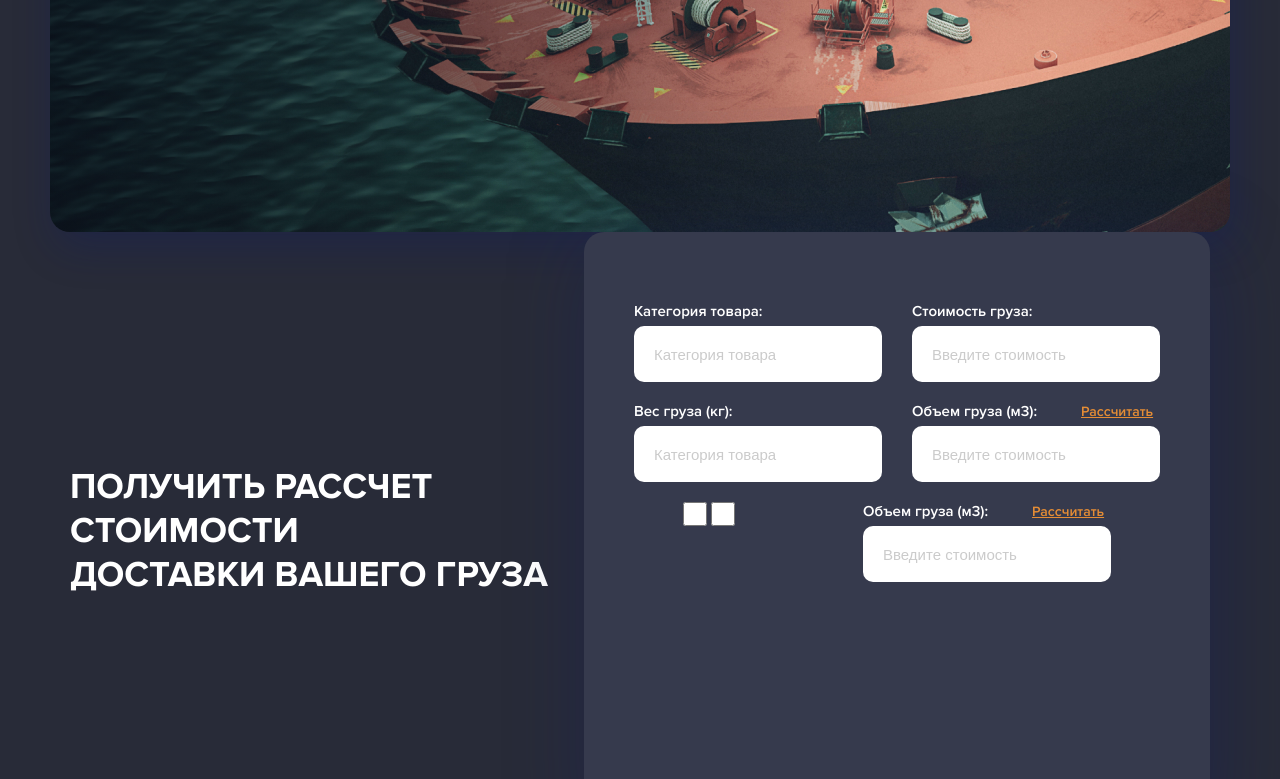
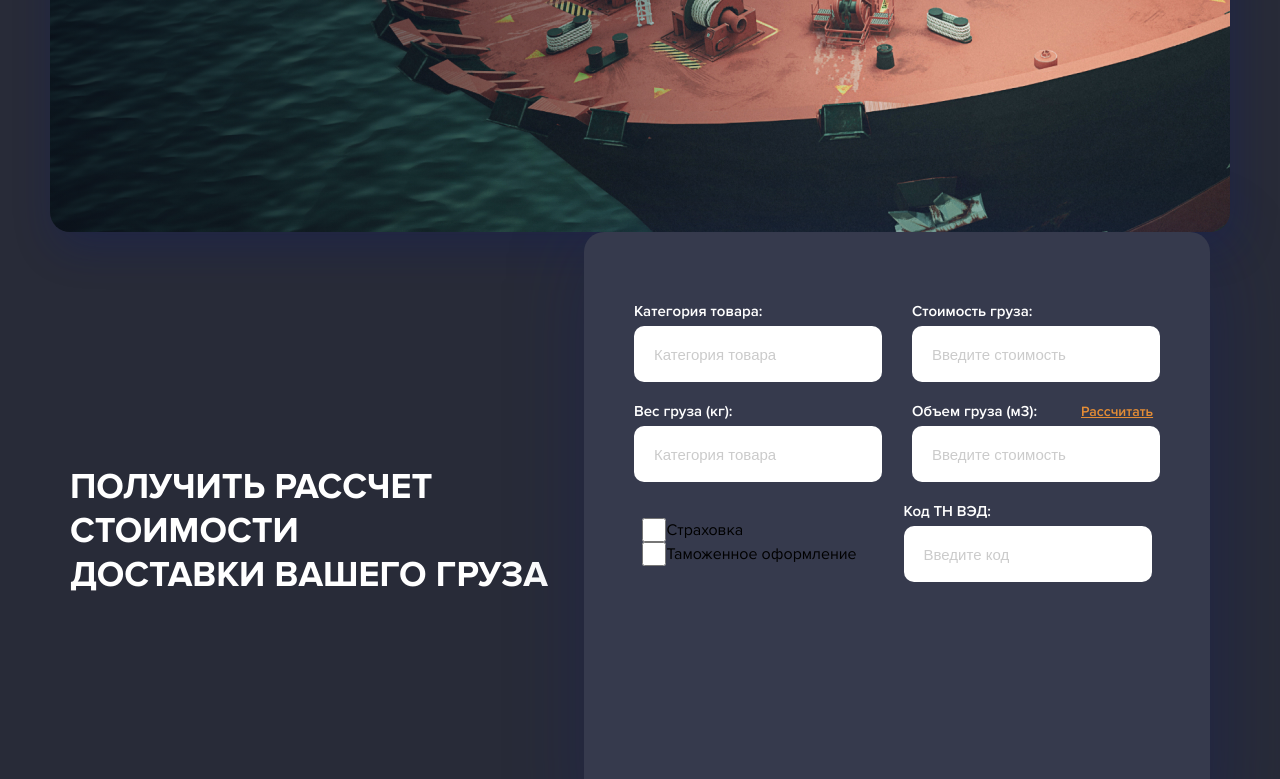
Before and after one commit to onblessing/Cargo, a plain HTML site: page index.html in a window 1280 px wide. Shown: the part 572-1351 px from the top of the page. Drawn offline with Linux system fonts and the light colour scheme.

Commit message:
dadadada

```diff
--- a/assets/css/style.css
+++ b/assets/css/style.css
@@ -180,6 +180,7 @@ body{
 .section2_box_items{
     display: flex;
     justify-content: space-around;
+    align-items: center;
     margin-bottom: 20px;
 }
 .section2_box_items:last-child{
@@ -220,3 +221,11 @@ body{
     width: 24px;
     height: 24px;
 }
+.section2_box_items_check{
+    display: flex;
+    flex-direction: column;
+}
+.section2_box_item_check{
+    display: flex;
+    align-items: center;
+}
--- a/index.html
+++ b/index.html
@@ -65,12 +65,18 @@
                     </div>
                     <div class="section2_box_items">
                         <div class="section2_box_item">
-                            <input type="checkbox" class="section2_box_checkbox">
-                            <input type="checkbox" class="section2_box_checkbox">
+                            <div class="section2_box_items_check">
+                                <div class="section2_box_item_check">
+                                    <input type="checkbox" class="section2_box_checkbox" id="cb1"><label for="cb1">Страховка</label>
+                                </div>
+                                <div class="section2_box_item_check">
+                                    <input type="checkbox" class="section2_box_checkbox" id="cb2"><label for="cb2">Таможенное оформление</label>
+                                </div>
+                            </div>
                         </div>
                         <div class="section2_box_item">
-                            <p class="section2_item_name">Объем груза (м3): <span>Рассчитать</span></p>
-                            <input type="text" class="section2_box_input" placeholder="Введите стоимость">
+                            <p class="section2_item_name">Код ТН ВЭД:</p>
+                            <input type="text" class="section2_box_input" placeholder="Введите код">
                         </div>
                     </div>
                 </div>
```
